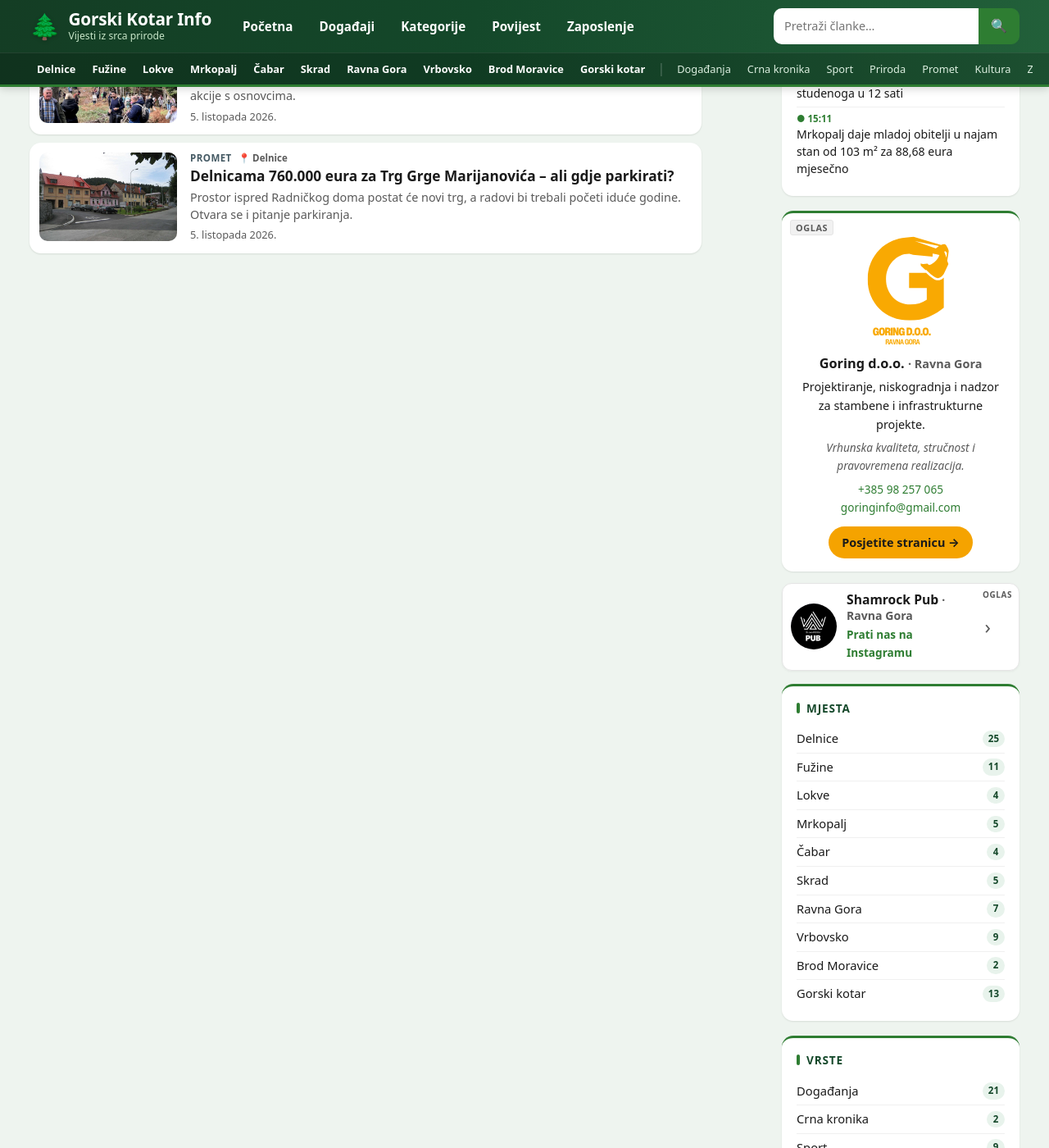
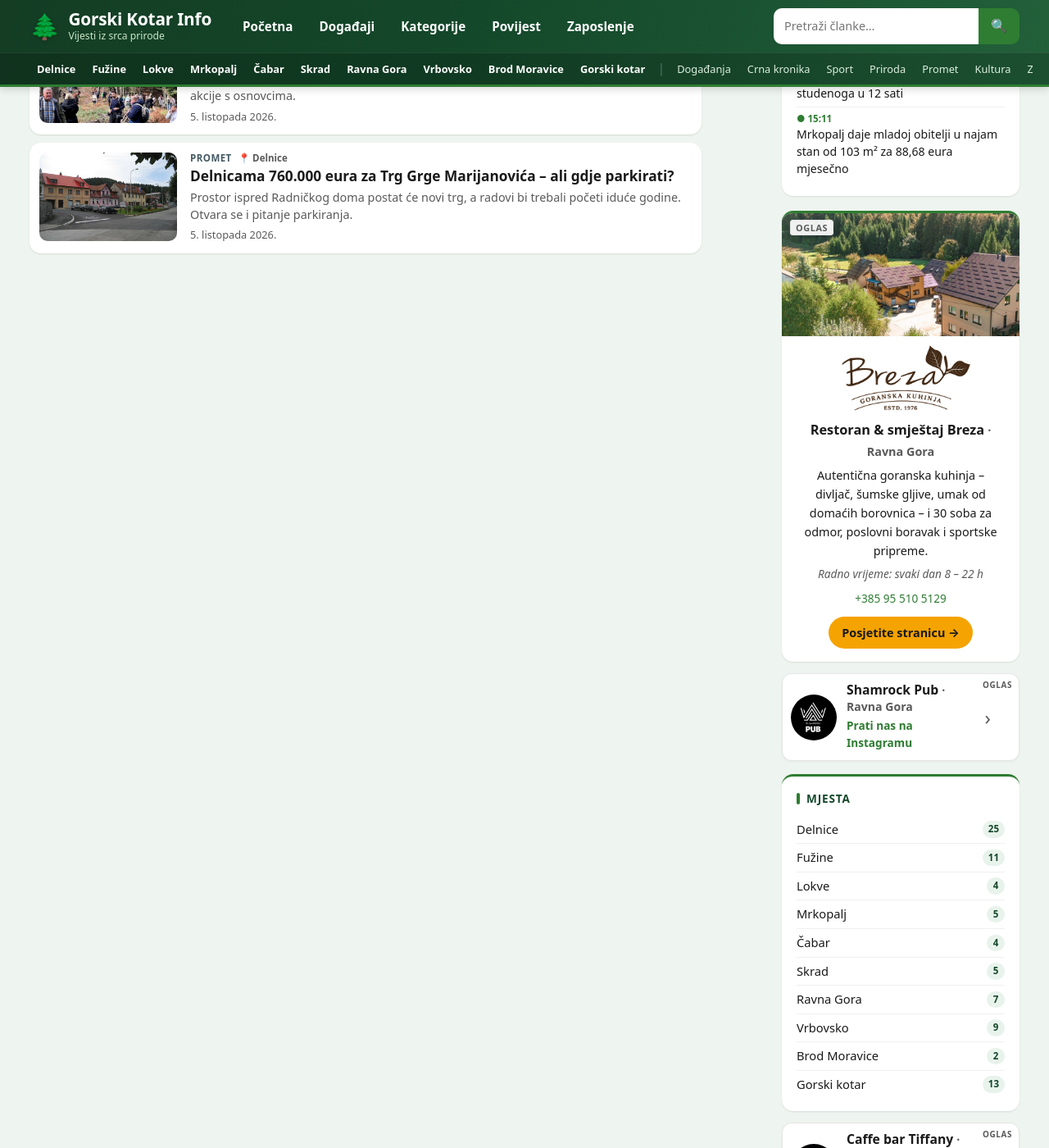
Before and after one commit to MojGK/gorski-kotar.info, a Jekyll site: the page built from vijesti.md, in a window 1280 px wide and 1400 px high, scrolled down 808 px. Shown: the whole window at 82% size. Built offline with Jekyll 4.4.1, drawn with Linux system fonts in a browser that asks for light colours; some of the changed text lies outside the part shown.

Commit message:
Oglasi: veliki oglas Restoran & smještaj Breza (banner među mobilnim blokovima iza Događanja, bočna traka), mali oglas Caffe bar Tiffany Delnice (iza Poslova općine / ispod Mjesta); općeniti oglas-veliki.html, oglas-banner id=, README

```diff
--- a/_data/oglasi.yml
+++ b/_data/oglasi.yml
@@ -27,3 +27,39 @@ shamrock:
   text: "Prati nas na Instagramu"
   url: "https://www.instagram.com/pub_ravnagora/"
   mobilno_iza: sport
+
+# Mali oglas: Caffe bar Tiffany, Delnice (logo = profilna slika s Instagrama).
+# sidebar: dolje = u bočnoj traci niže (ispod okvira „Mjesta“), da mali oglasi ne stoje jedan uz drugi.
+tiffany:
+  active: true
+  mali: true
+  banner: false
+  name: "Caffe bar Tiffany"
+  place: "Delnice"
+  logo: /assets/images/oglasi/tiffany-delnice.jpg
+  logo_alt: "Logo Caffe bar Tiffany Delnice"
+  text: "Prati nas na Instagramu"
+  url: "https://www.instagram.com/cb_tiffany_delnice/"
+  mobilno_iza: poslovi-opcine
+  sidebar: dolje
+
+# Veliki oglas bez gornjeg bannera: na mobilnoj naslovnici kao banner među blokovima (iza `mobilno_iza`),
+# na desktop naslovnici u bočnoj traci (gore je banner Goring); na ostalim stranicama bočna traka
+# izmjenjuje velike oglase (Goring / Breza) ovisno o stranici. Podaci sa https://breza-rg.hr/
+breza:
+  active: true
+  banner: false
+  name: "Restoran & smještaj Breza"
+  place: "Ravna Gora"
+  logo: /assets/images/oglasi/breza-logo.png
+  logo_alt: "Logo Breza – goranska kuhinja, Ravna Gora"
+  logo_sirok: true
+  foto: /assets/images/oglasi/breza-ravna-gora.jpg
+  foto_alt: "Restoran i smještaj Breza u Ravnoj Gori, pogled iz zraka"
+  description: "Autentična goranska kuhinja – divljač, šumske gljive, umak od domaćih borovnica – i 30 soba za odmor, poslovni boravak i sportske pripreme."
+  banner_text: "Goranska kuhinja od 1976. – divljač, šumske gljive i domaće borovnice – te 30 soba za odmor i događanja."
+  slogan: "Radno vrijeme: svaki dan 8 – 22 h"
+  phone: "+385 95 510 5129"
+  url: "https://breza-rg.hr/"
+  button: "Posjetite stranicu"
+  mobilno_iza: dogadanja
--- a/_includes/oglas-goring.html
+++ b/_includes/oglas-goring.html
@@ -1,20 +1,2 @@
-{%- assign oglas = site.data.oglasi.goring -%}
-{%- if oglas and oglas.active -%}
-<div class="sidebar-box oglas" role="complementary" aria-label="Oglas: {{ oglas.name }}">
-  <span class="oglas-tag">Oglas</span>
-  <a class="oglas-logo" href="{{ oglas.url }}" target="_blank" rel="sponsored noopener">
-    <img src="{{ oglas.logo | relative_url }}" alt="{{ oglas.logo_alt }}" width="120" height="136" loading="lazy">
-  </a>
-  <p class="oglas-name">{{ oglas.name }}{% if oglas.place %} <span>· {{ oglas.place }}</span>{% endif %}</p>
-  <p class="oglas-desc">{{ oglas.description }}</p>
-  {%- if oglas.slogan %}<p class="oglas-slogan">{{ oglas.slogan }}</p>{% endif %}
-  {%- if oglas.phone or oglas.email %}
-  <p class="oglas-contact">
-    {%- if oglas.phone %}<a href="tel:{{ oglas.phone | remove: ' ' }}">{{ oglas.phone }}</a>{% endif %}
-    {%- if oglas.phone and oglas.email %}<br>{% endif %}
-    {%- if oglas.email %}<a href="mailto:{{ oglas.email }}">{{ oglas.email }}</a>{% endif %}
-  </p>
-  {%- endif %}
-  <a class="oglas-btn" href="{{ oglas.url }}" target="_blank" rel="sponsored noopener">{{ oglas.button | default: "Posjetite stranicu" }} →</a>
-</div>
-{%- endif -%}
+{%- comment -%} Zadržano radi kompatibilnosti: oglas Goring u bočnoj traci. Općenito: oglas-veliki.html {%- endcomment -%}
+{%- include oglas-veliki.html id="goring" -%}
--- a/_includes/oglas-mali.html
+++ b/_includes/oglas-mali.html
@@ -3,11 +3,22 @@ Mali oglas (kompaktna traka): logo lijevo, naziv · mjesto, kratka rečenica, oz
 Prikazuje sve oglase iz _data/oglasi.yml s active: true i mali: true.
 Poziv: {% include oglas-mali.html %} (bočna traka) ili {% include oglas-mali.html iza="sport" %} (mobilna naslovnica, samo oglasi s mobilno_iza: sport).
 Parametar klasa= dodaje CSS klasu (npr. "sb-naslovnica").
+Bočna traka: oglasi bez `sidebar` (ili sidebar: gore) idu ispod velikog oglasa; oni sa sidebar: dolje
+prikazuju se pozivom {% include oglas-mali.html mjesto="dolje" %} (niže u traci).
+S iza= se prikazuju i VELIKI oglasi (bez mali: true) s tim mobilno_iza – kao banner (oglas-banner.html id=…).
 {%- endcomment -%}
 {%- for om_par in site.data.oglasi -%}
   {%- assign om = om_par[1] -%}
-  {%- unless om.active and om.mali -%}{%- continue -%}{%- endunless -%}
-  {%- if include.iza and om.mobilno_iza != include.iza -%}{%- continue -%}{%- endif %}
+  {%- unless om.active -%}{%- continue -%}{%- endunless -%}
+  {%- if include.iza -%}
+    {%- if om.mobilno_iza != include.iza -%}{%- continue -%}{%- endif -%}
+    {%- unless om.mali -%}{%- assign om_id = om_par[0] -%}{%- include oglas-banner.html id=om_id klasa="ad-banner-blok" -%}{%- continue -%}{%- endunless -%}
+  {%- else -%}
+    {%- unless om.mali -%}{%- continue -%}{%- endunless -%}
+    {%- assign om_mj = om.sidebar | default: "gore" -%}
+    {%- assign om_tr = include.mjesto | default: "gore" -%}
+    {%- if om_mj != om_tr -%}{%- continue -%}{%- endif -%}
+  {%- endif %}
 <aside class="oglas-mali{% if include.klasa %} {{ include.klasa }}{% endif %}" aria-label="Oglas: {{ om.name }}">
   <a class="om-link" href="{{ om.url }}" target="_blank" rel="noopener sponsored">
     <img class="om-logo" src="{{ om.logo | relative_url }}" alt="{{ om.logo_alt | default: om.name }}" width="56" height="56" loading="lazy">
--- /dev/null
+++ b/_includes/oglas-veliki.html
@@ -0,0 +1,46 @@
+{%- comment -%}
+Veliki oglas u bočnoj traci (okvir s logom, opisom, kontaktom i gumbom).
+Poziv: {% include oglas-veliki.html id="goring" %} prikazuje točno taj oglas.
+Bez id-a (bočna traka): na naslovnici prikazuje velike oglase koji NISU u gornjem banneru (banner: false),
+jer je gornji banner već na stranici; na ostalim stranicama jedan veliki oglas, izmjenično po stranici
+(da se bočna traka ne pretrpa). Veliki oglas = active: true i bez mali: true.
+{%- endcomment -%}
+{%- assign ov_lista = "" | split: "" -%}
+{%- for ov_par in site.data.oglasi -%}
+  {%- assign ov_o = ov_par[1] -%}
+  {%- unless ov_o.active -%}{%- continue -%}{%- endunless -%}
+  {%- if ov_o.mali -%}{%- continue -%}{%- endif -%}
+  {%- if include.id -%}
+    {%- if ov_par[0] == include.id -%}{%- assign ov_lista = ov_lista | push: ov_o -%}{%- endif -%}
+  {%- elsif page.url == '/' -%}
+    {%- if ov_o.banner == false -%}{%- assign ov_lista = ov_lista | push: ov_o -%}{%- endif -%}
+  {%- else -%}
+    {%- assign ov_lista = ov_lista | push: ov_o -%}
+  {%- endif -%}
+{%- endfor -%}
+{%- if include.id == nil and page.url != '/' and ov_lista.size > 1 -%}
+  {%- assign ov_i = page.url | size | modulo: ov_lista.size -%}
+  {%- assign ov_lista = ov_lista | slice: ov_i, 1 -%}
+{%- endif -%}
+{%- for oglas in ov_lista %}
+<div class="sidebar-box oglas{% if oglas.foto %} oglas-s-fotom{% endif %}{% if page.url == '/' and include.id == nil %} sb-naslovnica{% endif %}" role="complementary" aria-label="Oglas: {{ oglas.name }}">
+  <span class="oglas-tag">Oglas</span>
+  {%- if oglas.foto %}
+  <a class="oglas-foto" href="{{ oglas.url }}" target="_blank" rel="sponsored noopener" tabindex="-1"><img src="{{ oglas.foto | relative_url }}" alt="{{ oglas.foto_alt }}" width="800" height="533" loading="lazy"></a>
+  {%- endif %}
+  <a class="oglas-logo{% if oglas.logo_sirok %} sirok{% endif %}" href="{{ oglas.url }}" target="_blank" rel="sponsored noopener">
+    <img src="{{ oglas.logo | relative_url }}" alt="{{ oglas.logo_alt }}"{% if oglas.logo_sirok %} width="480" height="236"{% else %} width="120" height="136"{% endif %} loading="lazy">
+  </a>
+  <p class="oglas-name">{{ oglas.name }}{% if oglas.place %} <span>· {{ oglas.place }}</span>{% endif %}</p>
+  <p class="oglas-desc">{{ oglas.description }}</p>
+  {%- if oglas.slogan %}<p class="oglas-slogan">{{ oglas.slogan }}</p>{% endif %}
+  {%- if oglas.phone or oglas.email %}
+  <p class="oglas-contact">
+    {%- if oglas.phone %}<a href="tel:{{ oglas.phone | remove: ' ' }}">{{ oglas.phone }}</a>{% endif %}
+    {%- if oglas.phone and oglas.email %}<br>{% endif %}
+    {%- if oglas.email %}<a href="mailto:{{ oglas.email }}">{{ oglas.email }}</a>{% endif %}
+  </p>
+  {%- endif %}
+  <a class="oglas-btn" href="{{ oglas.url }}" target="_blank" rel="sponsored noopener">{{ oglas.button | default: "Posjetite stranicu" }} →</a>
+</div>
+{%- endfor -%}
--- a/_includes/sidebar.html
+++ b/_includes/sidebar.html
@@ -37,7 +37,7 @@
       {%- endfor %}
     </ol>
   </div>
-  {% include oglas-goring.html %}
+  {% include oglas-veliki.html %}
   {%- if page.url == '/' %}{% include oglas-mali.html klasa="sb-naslovnica" %}{% else %}{% include oglas-mali.html %}{% endif %}
   <div class="sidebar-box">
     <h3>Mjesta</h3>
@@ -48,6 +48,7 @@
       {%- endfor %}
     </ul>
   </div>
+  {%- if page.url == '/' %}{% include oglas-mali.html mjesto="dolje" klasa="sb-naslovnica" %}{% else %}{% include oglas-mali.html mjesto="dolje" %}{% endif %}
   <div class="sidebar-box">
     <h3>Vrste</h3>
     <ul class="cat-list">
--- a/assets/css/style.css
+++ b/assets/css/style.css
@@ -1306,3 +1306,23 @@ h1, h2, h3, .post-card h3 a, .izd-title { overflow-wrap: break-word; }
   .kat-chips { flex-wrap: wrap; overflow: visible; }
   .kl-prvi .kl-body { padding: 16px 18px; }
 }
+
+/* Veliki oglas s fotografijom i širokim logom (npr. Breza): bočna traka + banner među mobilnim blokovima */
+.sidebar-box.oglas.oglas-s-fotom { padding-top: 0; overflow: hidden; }
+.sidebar-box.oglas.oglas-s-fotom .oglas-tag { z-index: 1; background: rgba(255,255,255,.92); }
+.oglas-foto { display: block; margin: 0 -18px 10px; }
+.oglas-foto img { display: block; width: 100%; height: 150px; object-fit: cover; }
+.oglas-logo.sirok img { width: 170px; max-width: 80%; }
+.ad-banner-logo.sirok img { width: 120px; }
+.ad-banner-foto { display: none; }
+.ad-banner.ad-banner-blok { margin: 4px 0 18px; }
+@media (max-width: 899.98px) {
+  .sidebar-box.oglas.sb-naslovnica { display: none; } /* na mobilnoj naslovnici veliki oglas je među blokovima */
+  .ad-banner-s-fotom { padding-top: 0; overflow: hidden; flex-wrap: wrap !important; }
+  .ad-banner-s-fotom .ad-banner-foto { display: block; flex: 1 1 100%; margin: 0 -18px 2px; }
+  .ad-banner-s-fotom .ad-banner-foto img { display: block; width: 100%; height: 130px; object-fit: cover; }
+  .ad-banner-s-fotom .oglas-tag { top: 8px; left: 12px; right: auto; background: rgba(255,255,255,.92); }
+}
+@media (max-width: 599px) {
+  .ad-banner-logo.sirok img { width: 96px; }
+}
```
Also changed, not shown: _includes/oglas-banner.html (+11 -4 lines), README.md, assets/images/oglasi/breza-logo.png (added), assets/images/oglasi/breza-ravna-gora.jpg (added), assets/images/oglasi/tiffany-delnice.jpg (added).
